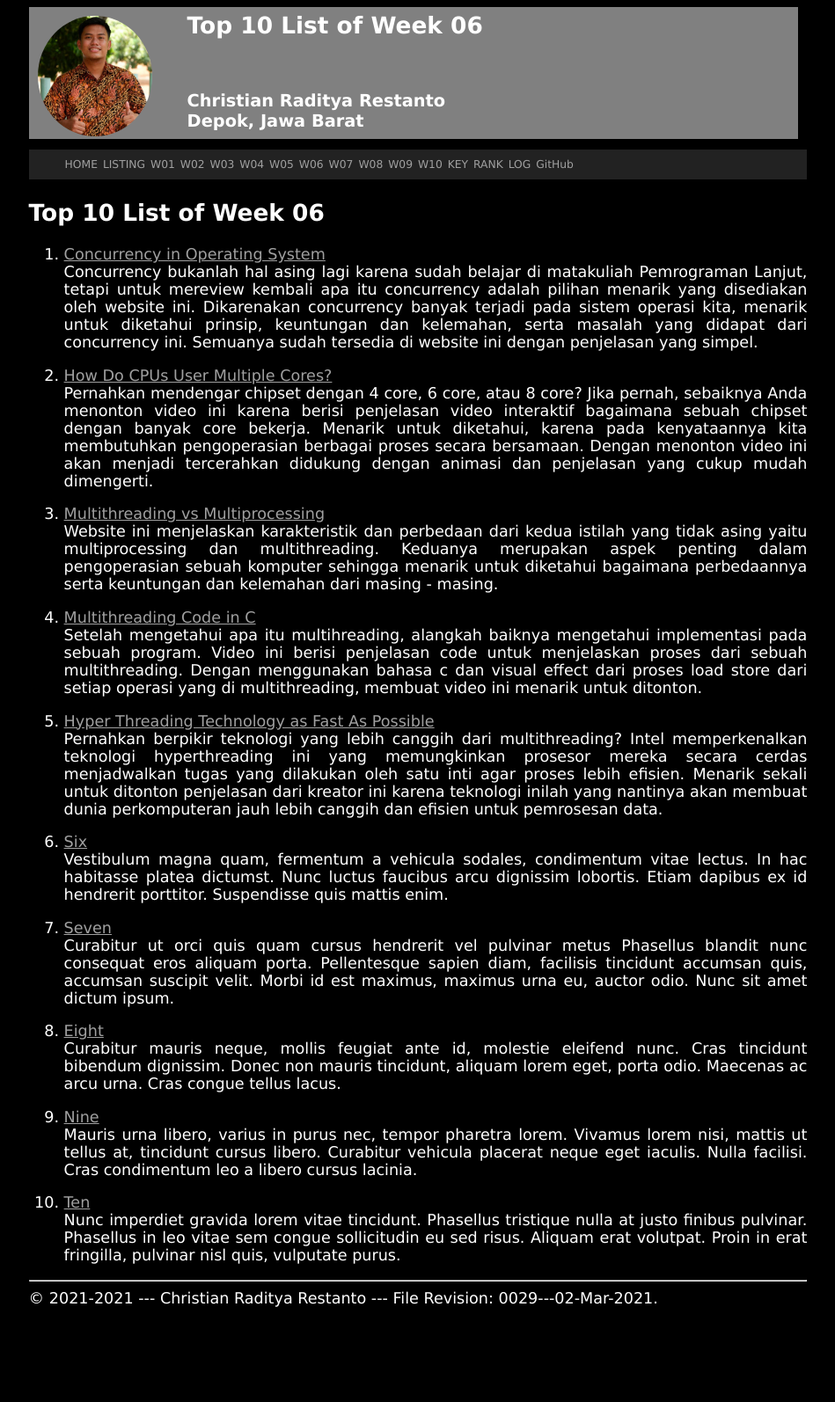
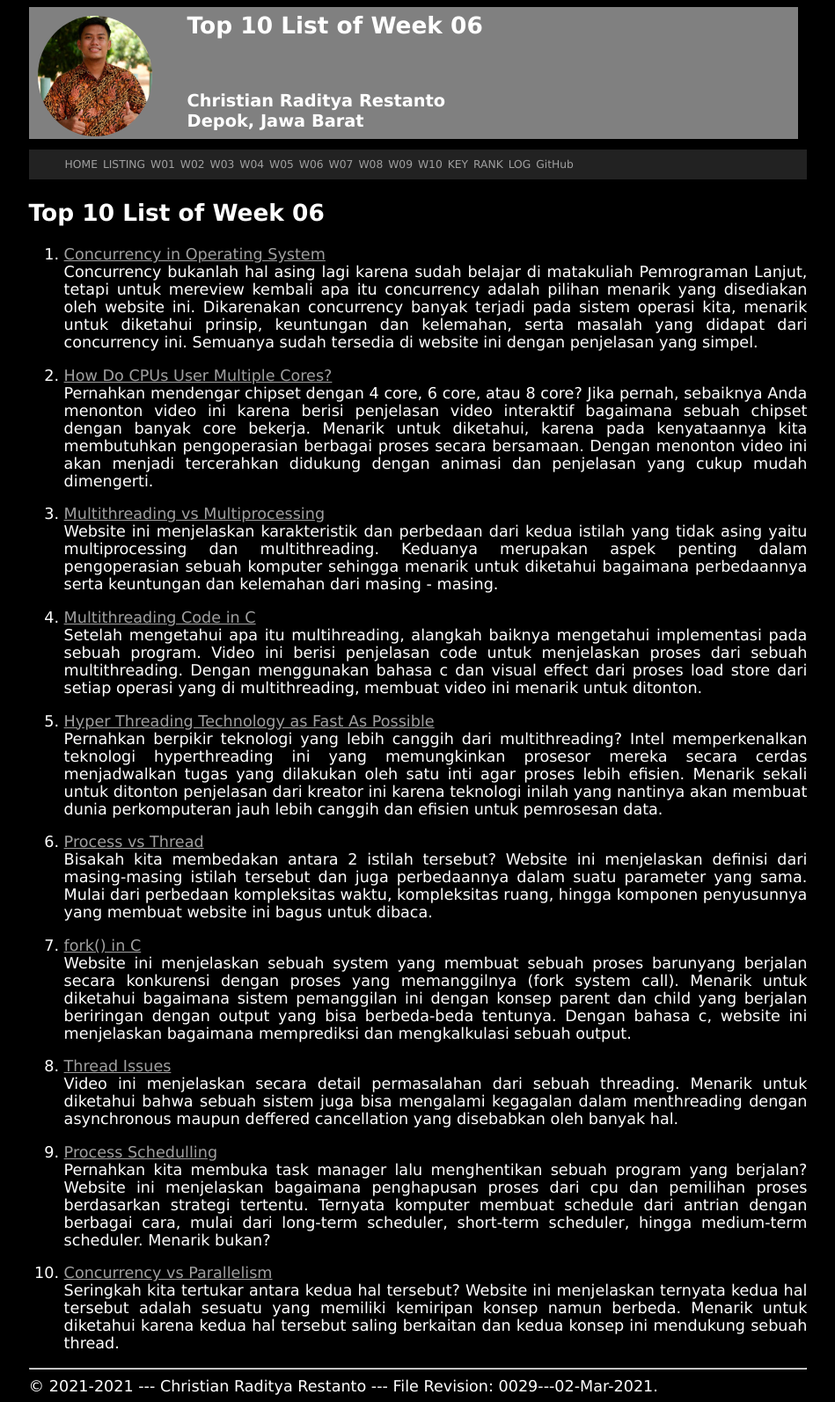
Before and after one commit to radityarestan/os211, a Jekyll site: the page built from w06.md, in a window 1280 px wide. Shown: the whole page at 88% size, without its empty margins (165-1114 px from the left). Built offline with Jekyll 4.4.1, drawn with Linux system fonts in a browser that asks for light colours; our own code applies the rules of GitHub Pages for plain Markdown files; before the commit the page ends 1494 px from its top, so only the background shows below that.

Commit message:
OS211 radityarestan

```diff
--- a/w06.md
+++ b/w06.md
@@ -20,37 +20,17 @@ Setelah mengetahui apa itu multihreading, alangkah baiknya mengetahui implementa
 5. [Hyper Threading Technology as Fast As Possible](https://www.youtube.com/watch?v=wnS50lJicXc)<br>
 Pernahkan berpikir teknologi yang lebih canggih dari multithreading? Intel memperkenalkan teknologi hyperthreading ini yang memungkinkan prosesor mereka secara cerdas menjadwalkan tugas yang dilakukan oleh satu inti agar proses lebih efisien. Menarik sekali untuk ditonton penjelasan dari kreator ini karena teknologi inilah yang nantinya akan membuat dunia perkomputeran jauh lebih canggih dan efisien untuk pemrosesan data.
 
-6. [Six](https://en.wikipedia.org/wiki/6)<br>
-Vestibulum magna quam, fermentum a vehicula sodales, condimentum vitae lectus.
-In hac habitasse platea dictumst.
-Nunc luctus faucibus arcu dignissim lobortis.
-Etiam dapibus ex id hendrerit porttitor.
-Suspendisse quis mattis enim.
+6. [Process vs Thread](https://www.geeksforgeeks.org/difference-between-process-and-thread/)<br>
+Bisakah kita membedakan antara 2 istilah tersebut? Website ini menjelaskan definisi dari masing-masing istilah tersebut dan juga perbedaannya dalam suatu parameter yang sama. Mulai dari perbedaan kompleksitas waktu, kompleksitas ruang, hingga komponen penyusunnya yang membuat website ini bagus untuk dibaca.
 
-7. [Seven](https://en.wikipedia.org/wiki/7)<br>
-Curabitur ut orci quis quam cursus hendrerit vel pulvinar metus
-Phasellus blandit nunc consequat eros aliquam porta.
-Pellentesque sapien diam, facilisis tincidunt accumsan quis, accumsan suscipit velit.
-Morbi id est maximus, maximus urna eu, auctor odio.
-Nunc sit amet dictum ipsum.
+7. [fork() in C](https://www.geeksforgeeks.org/fork-system-call/)<br>
+Website ini menjelaskan sebuah system yang membuat sebuah proses barunyang berjalan secara konkurensi dengan proses yang memanggilnya (fork system call). Menarik untuk diketahui bagaimana sistem pemanggilan ini dengan konsep parent dan child yang berjalan beriringan dengan output yang bisa berbeda-beda tentunya. Dengan bahasa c,  website ini menjelaskan bagaimana memprediksi dan mengkalkulasi sebuah output.
 
-8. [Eight](https://en.wikipedia.org/wiki/8)<br>
-Curabitur mauris neque, mollis feugiat ante id, molestie eleifend nunc.
-Cras tincidunt bibendum dignissim.
-Donec non mauris tincidunt, aliquam lorem eget, porta odio.
-Maecenas ac arcu urna.
-Cras congue tellus lacus.
+8. [Thread Issues](https://www.youtube.com/watch?v=wNns0kIDC68)<br>
+Video ini menjelaskan secara detail permasalahan dari sebuah threading. Menarik untuk diketahui bahwa sebuah sistem juga bisa mengalami kegagalan dalam menthreading dengan asynchronous maupun deffered cancellation yang disebabkan oleh banyak hal.
 
-9. [Nine](https://en.wikipedia.org/wiki/9)<br>
-Mauris urna libero, varius in purus nec, tempor pharetra lorem.
-Vivamus lorem nisi, mattis ut tellus at, tincidunt cursus libero.
-Curabitur vehicula placerat neque eget iaculis.
-Nulla facilisi.
-Cras condimentum leo a libero cursus lacinia.
+9. [Process Schedulling](https://www.tutorialspoint.com/operating_system/os_process_scheduling.htm)<br>
+Pernahkan kita membuka task manager lalu menghentikan sebuah program yang berjalan? Website ini menjelaskan bagaimana penghapusan proses dari cpu dan pemilihan proses berdasarkan strategi tertentu. Ternyata komputer membuat schedule dari antrian  dengan berbagai cara, mulai dari long-term scheduler, short-term scheduler, hingga medium-term scheduler. Menarik bukan?
 
-10. [Ten](https://en.wikipedia.org/wiki/10)<br>
-Nunc imperdiet gravida lorem vitae tincidunt.
-Phasellus tristique nulla at justo finibus pulvinar.
-Phasellus in leo vitae sem congue sollicitudin eu sed risus.
-Aliquam erat volutpat.
-Proin in erat fringilla, pulvinar nisl quis, vulputate purus.
+10. [Concurrency vs Parallelism](https://medium.com/@itIsMadhavan/concurrency-vs-parallelism-a-brief-review-b337c8dac350)<br>
+Seringkah kita tertukar antara kedua hal tersebut? Website ini menjelaskan ternyata kedua hal tersebut adalah sesuatu yang memiliki kemiripan konsep namun berbeda. Menarik untuk diketahui karena kedua hal tersebut saling berkaitan dan kedua konsep ini mendukung sebuah thread.
```
Also changed, not shown: 6 other files.
